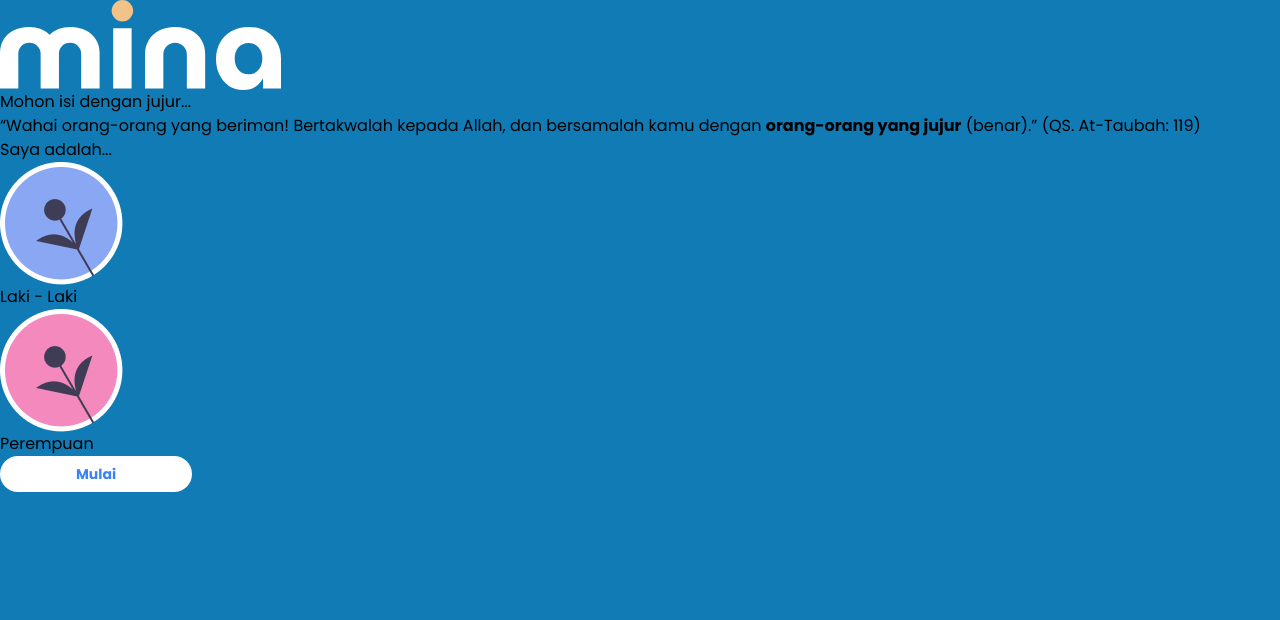
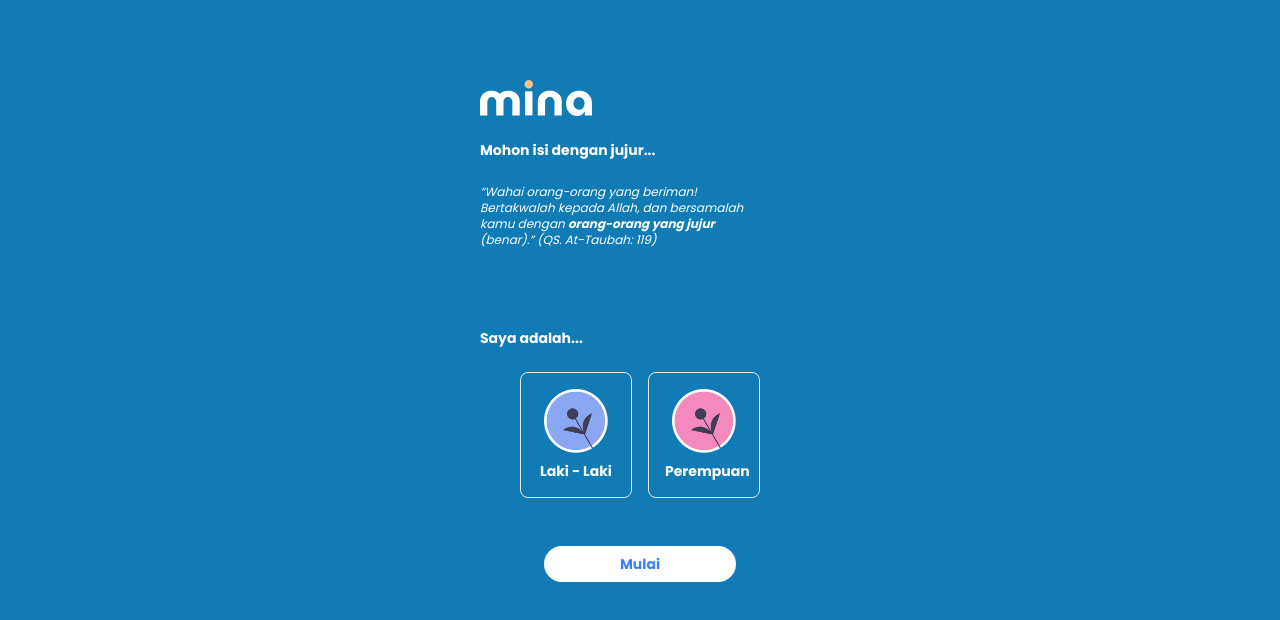
Before and after one commit to Zulfaabam/mina-app, a React (Create React App) app: page /konsultasi in a window 1280 px wide. Shown: the top 620 px of the page. Built offline with nearby package versions, Linux system fonts and the light colour scheme.

Commit message:
added styling to pages

```diff
--- a/src/App.js
+++ b/src/App.js
@@ -8,9 +8,11 @@ function App() {
   return (
     <Router>
       <div className="App">
-        <Route exact path="/" component={HomePage} />
-        <Route path="/konsultasi" component={KonsulPage} />
-        <Route path="/kritik-saran" component={KritikSaranPage} />
+        <Switch>
+          <Route exact path="/" component={HomePage} />
+          <Route path="/konsultasi" component={KonsulPage} />
+          <Route path="/kritik&saran" component={KritikSaranPage} />
+        </Switch>
       </div>
     </Router>
   )
--- a/src/components/Button.js
+++ b/src/components/Button.js
@@ -1,9 +1,12 @@
 import React from 'react'
+import { Link } from 'react-router-dom'
 
 export default function Button({ content }) {
   return (
-    <button className="bg-white w-48 py-2 px-10 rounded-full text-blue-500 text-sm font-bold">
-      {content}
-    </button>
+    <Link to={() => `/${content.replace(/ /g, '')}`}>
+      <button className="bg-white w-48 py-2 px-10 rounded-full text-blue-500 text-sm font-bold">
+        {content}
+      </button>
+    </Link>
   )
 }
--- a/src/components/HomePage.js
+++ b/src/components/HomePage.js
@@ -10,7 +10,7 @@ export default function HomePage() {
         <p className="text-sm text-white tracking-wider mt-2 font-normal">
           LAYANAN PESAN ANONIM
         </p>
-        <div className="mt-6 space-y-2">
+        <div className="mt-6 flex flex-col gap-2">
           <Button content="Konsultasi" />
           <Button content="Kritik & Saran" />
         </div>
--- a/src/components/KonsulPage.js
+++ b/src/components/KonsulPage.js
@@ -6,26 +6,45 @@ import Button from './Button'
 
 export default function KonsulPage() {
   return (
-    <div className="h-screen bg-laki">
-      <img src={logo} alt="mina logo" />
-      <h2>Mohon isi dengan jujur...</h2>
-      <p>
-        “Wahai orang-orang yang beriman! Bertakwalah kepada Allah, dan
-        bersamalah kamu dengan <strong>orang-orang yang jujur</strong> (benar).”
-        (QS. At-Taubah: 119)
-      </p>
-      <h2>Saya adalah...</h2>
-      <div>
-        <div>
-          <img src={avatarMale} alt="avatar male" />
-          <p>Laki - Laki</p>
+    <div className="h-screen bg-laki py-20">
+      <div className="w-80 mx-auto ">
+        <div className="space-y-6">
+          <img className="w-28" src={logo} alt="mina logo" />
+          <h2 className="text-white text-sm font-bold">
+            Mohon isi dengan jujur...
+          </h2>
+          <p className="text-white italic text-xs">
+            “Wahai orang-orang yang beriman! <br />
+            Bertakwalah kepada Allah, dan bersamalah <br />
+            kamu dengan <strong>orang-orang yang jujur</strong> <br />
+            (benar).” (QS. At-Taubah: 119)
+          </p>
         </div>
-        <div>
-          <img src={avatarFemale} alt="avatar female" />
-          <p>Perempuan</p>
+        <div className="mt-20">
+          <h2 className="text-white text-sm font-bold">Saya adalah...</h2>
+          <div className="flex justify-center gap-4 mt-6">
+            <div className="w-28 p-4 text-center border rounded-lg space-y-2">
+              <img
+                className="w-16 mx-auto"
+                src={avatarMale}
+                alt="avatar male"
+              />
+              <p className="text-white text-sm font-bold">Laki - Laki</p>
+            </div>
+            <div className="w-28 p-4 text-center border rounded-lg space-y-2 hover:bg-pink-500">
+              <img
+                className="w-16 mx-auto"
+                src={avatarFemale}
+                alt="avatar female"
+              />
+              <p className="text-white text-sm font-bold">Perempuan</p>
+            </div>
+          </div>
+        </div>
+        <div className="mt-12 flex justify-center">
+          <Button content="Mulai" />
         </div>
       </div>
-      <Button content="Mulai" />
     </div>
   )
 }
--- a/src/components/KritikSaranPage.js
+++ b/src/components/KritikSaranPage.js
@@ -4,13 +4,22 @@ import Button from './Button'
 
 export default function KritikSaranPage() {
   return (
-    <div className="h-screen bg-launch">
-      <img className="w-48" src={logo} alt="mina logo" />
-      <p className="text-sm text-white tracking-wider mt-2 font-normal">
-        LAYANAN PESAN ANONIM
-      </p>
-      <textarea name="text" id="text" cols="30" rows="10"></textarea>
-      <Button content="Kirim Pesan" />
+    <div className="h-screen bg-launch py-20">
+      <div className="w-min mx-auto flex flex-col justify-center items-center">
+        <img className="w-48" src={logo} alt="mina logo" />
+        <p className="text-sm text-white tracking-wider mt-2 text-light">
+          LAYANAN PESAN ANONIM
+        </p>
+        <textarea
+          className="textarea my-8 p-4 rounded-xl outline-none text-sm"
+          name="text"
+          id="text"
+          cols="30"
+          rows="10"
+          placeholder="Tulis kritik atau saran disini..."
+        ></textarea>
+        <Button content="Kirim Pesan" />
+      </div>
     </div>
   )
 }
--- a/src/index.css
+++ b/src/index.css
@@ -20,3 +20,11 @@ body {
 .bg-laki {
   background: #117bb6;
 }
+
+.active {
+  background: #3f3d56;
+}
+
+.textarea:focus {
+  border: 2px solid #5170be;
+}
```
